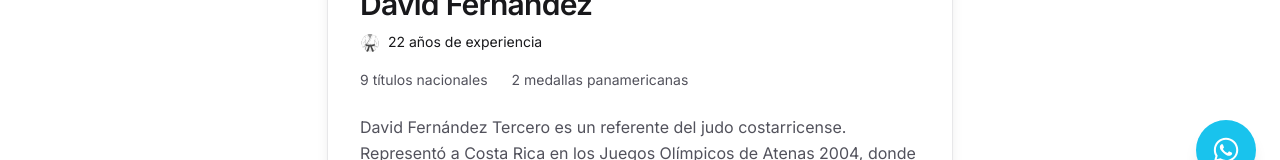
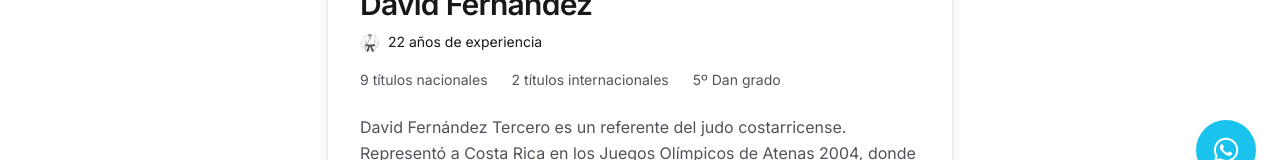
Before and after one commit to fabianWebDev/judosanpedro, a Next.js app: page /en/senseis/david-fernandez in a window 1280 px wide. Shown: the part 596-756 px from the top of the page. Built offline with nearby package versions, Linux system fonts and the light colour scheme; no server answers.

Commit message:
Data update

```diff
--- a/data/i18n/en.ts
+++ b/data/i18n/en.ts
@@ -8,7 +8,7 @@ export const en = {
     heroText: "Tradition and discipline",
     aboutSenseis: "About our Senseis",
     aboutSenseisDescription:
-        "Our senseis combine years of judo experience with a constant dedication to teaching. They pass on the values of the dojo and guide each student on their martial path.",
+        "Our senseis combine years of judo experience with a constant dedication to teaching. They pass on the values of the dojo and guide each student on their martial path. Beyond technique, they transmit the fundamental values of the dojo — respect, discipline and perseverance — and accompany each student closely in their physical, mental and personal development along their martial journey.",
     footerText: "Judo San Pedro - All rights reserved",
     contactUs: "Contact Us",
     whyJudo: "Why Judo?",
--- a/data/i18n/es.ts
+++ b/data/i18n/es.ts
@@ -8,7 +8,7 @@ export const es = {
     heroText: "Tradición y disciplina",
     aboutSenseis: "Sobre nuestros Senseis",
     aboutSenseisDescription:
-        "Nuestros senseis combinan años de experiencia en judo con una dedicación constante a la enseñanza. Transmiten los valores del dojo y guían a cada alumno en su camino marcial.",
+        "Nuestros senseis combinan años de experiencia en judo con una profunda dedicación a la enseñanza. Más allá de la técnica, transmiten los valores fundamentales del dojo — respeto, disciplina y perseverancia — y acompañan a cada alumno de forma cercana en su desarrollo físico, mental y personal a lo largo de su camino marcial.",
     footerText: "Judo San Pedro - Todos los derechos reservados",
     contactUs: "Contactanos",
     whyJudo: "¿Por qué Judo?",
--- a/data/senseis/senseis.ts
+++ b/data/senseis/senseis.ts
@@ -9,7 +9,8 @@ export const senseis = [
         stats: [
             { label: "Años de experiencia", value: "22" },
             { label: "Títulos nacionales", value: "9" },
-            { label: "Medallas panamericanas", value: "2" },
+            { label: "Títulos internacionales", value: "2" },
+            { label: "Grado", value: "5º Dan" }
         ],
     },
     {
@@ -23,6 +24,7 @@ export const senseis = [
             { label: "Años de experiencia", value: "10" },
             { label: "Títulos nacionales", value: "5" },
             { label: "Títulos internacionales", value: "3" },
+            { label: "Grado", value: "4º Dan" }
         ],
     },
 ];
```
